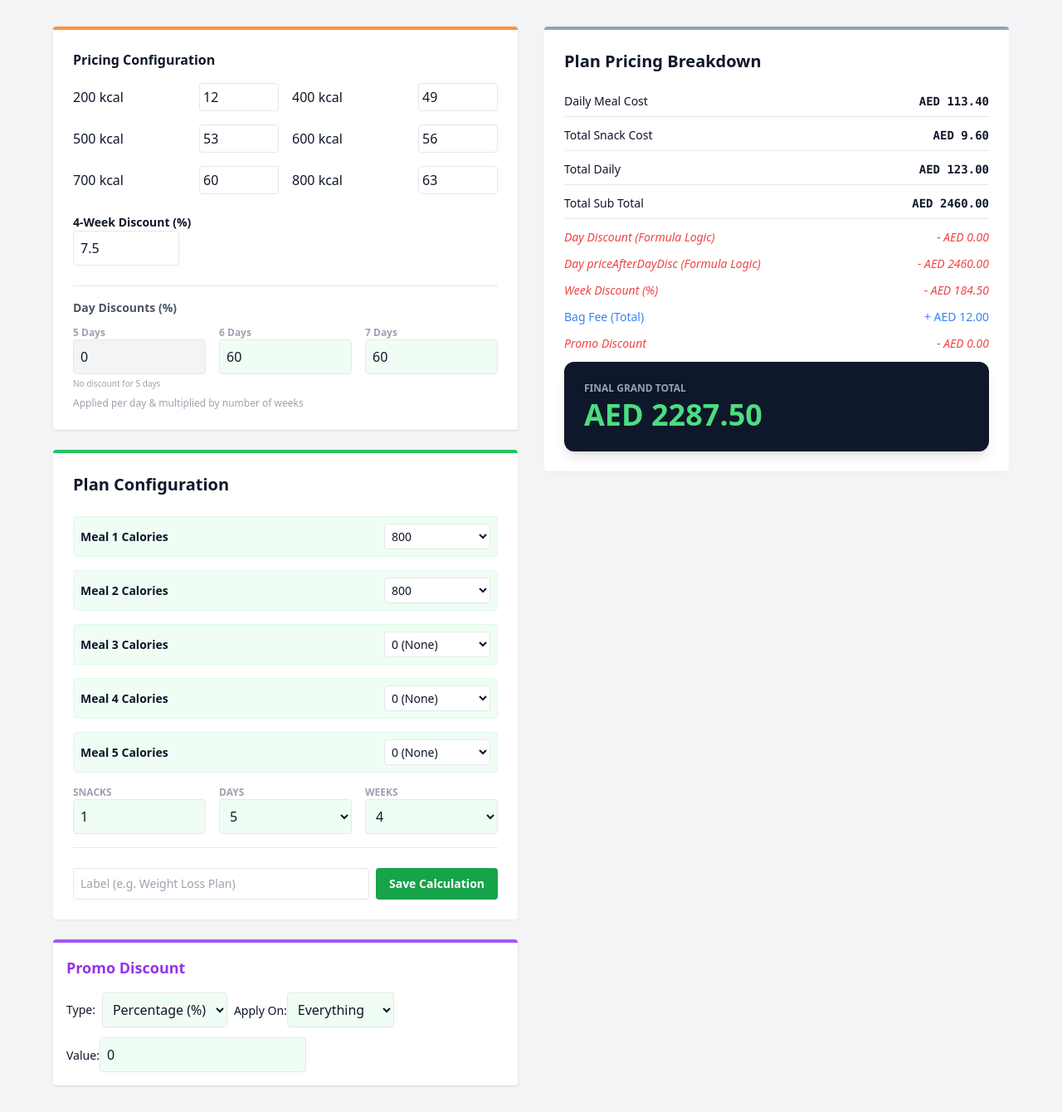
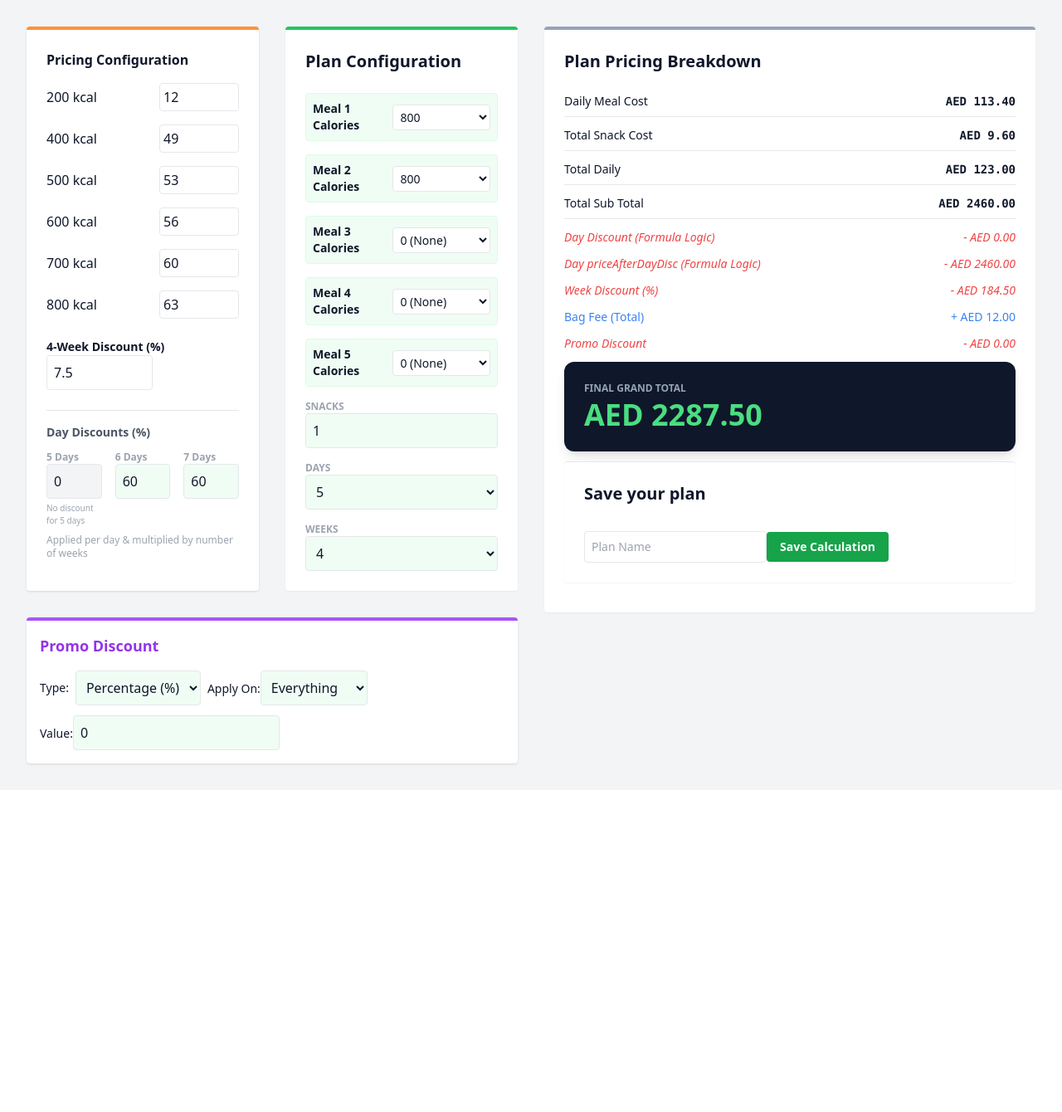
Before and after one commit to tulaibtechnyx/mealCalorieCalculator, a Next.js app: page / in a window 1280 px wide. Shown: the whole page at 83% size. After the commit the page ends 952 px from the top, so only its background shows below. Built offline with nearby package versions, Linux system fonts and the light colour scheme.

Commit message:
Some UI work

```diff
--- a/app/components/MainCalculator.jsx
+++ b/app/components/MainCalculator.jsx
@@ -233,14 +233,12 @@ export default function MealPlanCalculator() {
 
     return (
         <div className="min-h-screen bg-gray-100 p-8 font-sans text-slate-900">
-            <div className="max-w-6xl mx-auto grid grid-cols-1 lg:grid-cols-2 gap-8">
-
+            <div className="max-w-8xl mx-auto grid grid-cols-1 lg:grid-cols-2 gap-8">
                 {/* LEFT SIDE: INPUTS */}
-                <div className="space-y-6">
-                    <div className="bg-white p-6 rounded shadow border-t-4 border-orange-400">
+                <div className="grid grid-cols-1 md:grid-cols-2 gap-8">
+                    <div className="col-span-1 bg-white p-6 rounded shadow border-t-4 border-orange-400">
                         <h3 className="font-bold mb-4">Pricing Configuration</h3>
-
-                        <div className="grid grid-cols-2 gap-4">
+                        <div className="grid grid-cols-1 gap-4">
                             {Object.entries(lookupTable.mealPrices).map(([kcal, price]) => (
                                 <div key={kcal} className="flex justify-between items-center">
                                     <span>{kcal} kcal</span>
@@ -322,8 +320,7 @@ export default function MealPlanCalculator() {
 
 
                     </div>
-
-                    <div className="bg-white p-6 rounded shadow-sm border-t-4 border-green-500">
+                    <div className="col-span-1 bg-white p-6 rounded shadow-sm border-t-4 border-green-500">
                         <h2 className="text-xl font-bold mb-6 flex items-center gap-2">Plan Configuration</h2>
                         <div className="space-y-4">
                             {mealCalories.map((kcal, i) => (
@@ -343,8 +340,7 @@ export default function MealPlanCalculator() {
                                     </select>
                                 </div>
                             ))}
-
-                            <div className="grid grid-cols-3 gap-4 mt-4">
+                            <div className="grid grid-cols-1 gap-4 mt-4">
                                 <div className="flex flex-col">
                                     <label className="text-xs font-bold text-gray-400">SNACKS</label>
                                     <input type="number" value={numSnacks} onChange={(e) => setNumSnacks(Number(e.target.value))} className="border p-2 rounded bg-green-50" />
@@ -362,27 +358,12 @@ export default function MealPlanCalculator() {
                                     </select>
                                 </div>
                             </div>
+                        </div>
 
-                            <div className="mt-6 pt-6 border-t flex gap-2">
-                                <input
-                                    type="text"
-                                    placeholder="Label (e.g. Weight Loss Plan)"
-                                    value={planLabel}
-                                    onChange={(e) => setPlanLabel(e.target.value)}
-                                    className="flex-1 border p-2 rounded text-sm"
-                                />
-                                <button
-                                    onClick={saveToHistory}
-                                    className="bg-green-600 text-white px-4 py-2 rounded text-sm font-bold hover:bg-green-700"
-                                >
-                                    Save Calculation
-                                </button>
-                            </div>
-                        </div>
                     </div>
-                    <div className="bg-white p-4 rounded shadow border-t-4 border-purple-500 mt-6">
+                    <div className="col-span-1 md:col-span-2  bg-white p-4 rounded shadow border-t-4 border-purple-500 ">
                         <h3 className="font-bold text-lg text-purple-600 mb-4">Promo Discount</h3>
-                        <div className="flex items-center gap-2">
+                        <div className="flex items-center gap-2 flex-wrap">
                             <div className="flex items-center gap-2">
                                 <label className="text-sm">Type:</label>
                                 <select
@@ -419,7 +400,6 @@ export default function MealPlanCalculator() {
 
 
                     </div>
-
                 </div>
 
                 {/* RIGHT SIDE: RESULTS */}
@@ -468,23 +448,49 @@ export default function MealPlanCalculator() {
                         </div>
                     </div>
 
+                    <div className="col-span-2 my-3 pt-6 border-t bg-white p-6 rounded shadow-sm ">
+                        <h2 className="text-xl font-bold mb-6">Save your plan</h2>
+                        <input
+                            type="text"
+                            placeholder="Plan Name"
+                            value={planLabel}
+                            onChange={(e) => setPlanLabel(e.target.value)}
+                            className="flex-1 border p-2 rounded text-sm"
+                        />
+                        <button
+                            onClick={saveToHistory}
+                            className="mt-2 bg-green-600 text-white px-4 py-2 rounded text-sm font-bold hover:bg-green-700"
+                        >
+                            Save Calculation
+                        </button>
+                    </div>
                     {/* STORAGE SECTION */}
                     {savedPlans.length > 0 && (
-                        <div className="bg-white p-6 rounded shadow-sm border-t-4 border-blue-400 mt-8">
-                            <h3 className="font-bold text-gray-500 mb-4 uppercase text-xs">Saved Snapshots</h3>
-                            <div className="space-y-2 max-h-60 overflow-y-auto">
+                        <div className="bg-white p-6 rounded shadow-sm border-t-4 border-blue-400 mt-8 ">
+                            <h3 className="font-bold text-gray-500 mb-4 uppercase text-xs">Saved Snapshots Click to restore</h3>
+                            <div className="space-y-2 max-h-20 overflow-y-auto">
                                 {savedPlans.map((plan) => (
                                     <div key={plan.id}
                                         onClick={() => { setToPlan(plan.id) }}
                                         className="flex justify-between items-center p-3 bg-gray-50 rounded border text-sm cursor-pointer">
                                         <div>
                                             <span className="font-bold block">{plan.label}</span>
-                                            <span className="text-xs text-gray-400">Saved on {new Date(String(plan?.date)).toUTCString()} </span>
-                                            <br />
+                                            <span className="text-xs text-gray-400">
+                                                Saved on {new Intl.DateTimeFormat('en-PK', {
+                                                    timeZone: 'Asia/Karachi',
+                                                    year: 'numeric',
+                                                    month: 'long',
+                                                    day: '2-digit',
+                                                    hour: '2-digit',
+                                                    minute: '2-digit',
+                                                    second: '2-digit',
+                                                    hour12: true,
+                                                }).format(new Date(plan?.date))}
+                                            </span>                                            <br />
                                             <span className="text-xs text-gray-400">{plan.data.numDays} Days x {plan.data.numWeeks} Weeks</span>
                                         </div>
                                         <div className="flex items-center gap-4">
-                                            <span className="font-mono font-bold text-blue-600">AED {plan.total}</span>
+                                            <span className="font-mono font-bold text-blue-600">AED {plan.data.total}</span>
                                             <button onClick={() => removePlan(plan.id)} className="text-red-400 hover:text-red-600 font-bold">✕</button>
                                         </div>
                                     </div>
@@ -492,6 +498,7 @@ export default function MealPlanCalculator() {
                             </div>
                         </div>
                     )}
+
                 </div>
 
             </div>
```
